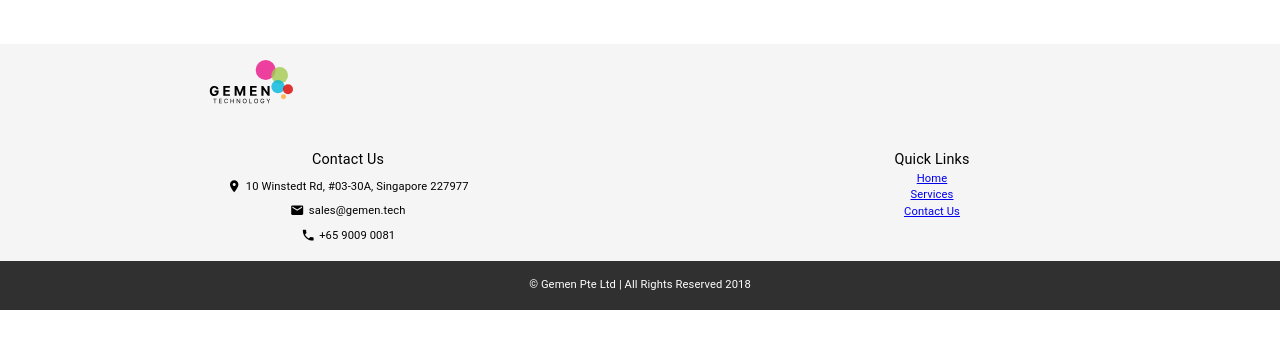
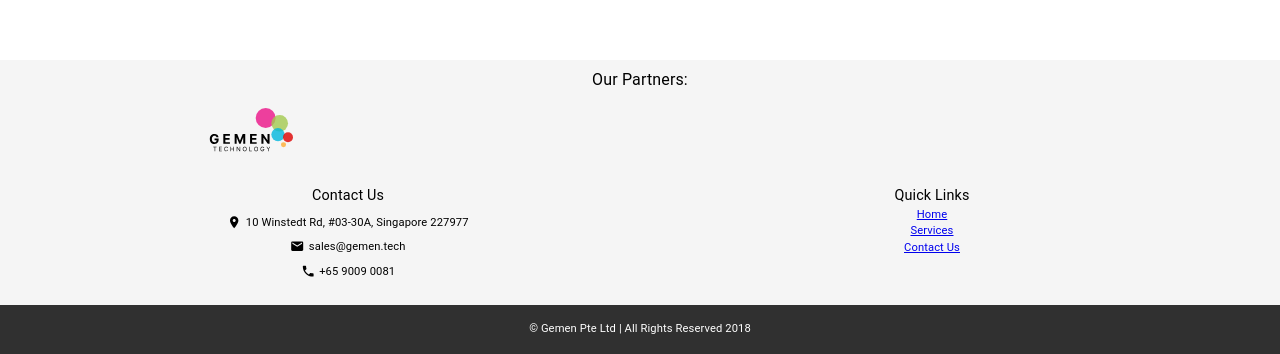
Before and after one commit to Xycone/Gemen_Website_Frontend, a React (Vite) app: page /contactUs in a window 1280 px wide. Shown: the part 740-1094 px from the top of the page. Before the commit the page ends 1050 px from the top, so only its background shows below. Built offline with nearby package versions, Linux system fonts and the light colour scheme.

Commit message:
Updated Footer and Partners section

```diff
--- a/src/components/Footer.jsx
+++ b/src/components/Footer.jsx
@@ -9,7 +9,7 @@ import Logo from '../assets/Logo.svg'
 function Footer() {
     return (
         <Box sx={{ width: '100%', backgroundColor: '#f5f5f5', marginTop: 'auto' }}>
-            <Container maxWidth="lg" style={{ paddingTop: '20px' }}>
+            <Container maxWidth="lg" sx={{ padding: 1 }} >
                 <Grid container spacing={2} sx={{ textAlign: 'center' }}>
                     <Grid item xs={12}>
                         <Grid container spacing={2} sx={{ textAlign: 'center', justifyContent: 'center', mb: 1 }}>
--- a/src/components/Partners.jsx
+++ b/src/components/Partners.jsx
@@ -1,5 +1,5 @@
 import React from 'react'
-import { Container, Grid, Box } from '@mui/material';
+import { Container, Grid, Box, Typography } from '@mui/material';
 
 // Logo
 import Logo from '../assets/Logo.svg'
@@ -7,9 +7,10 @@ import Logo from '../assets/Logo.svg'
 function Partners() {
     return (
         <Box sx={{ width: '100%', backgroundColor: '#f5f5f5', marginTop: 'auto', borderbottom: 1 }}>
-            <Container maxWidth="lg">
+            <Container maxWidth="lg" sx={{ padding: 1 }}>
+                <Typography sx={{ textAlign: 'center', mb: 2 }}>Our Partners:</Typography>
                 <Grid container spacing={2} sx={{ textAlign: 'center' }}>
-                    <Grid item xs={12} md={6} lg={4} sx={{ mb: 1 }}>
+                    <Grid item xs={12} md={6} lg={4}>
                         <img src={Logo} alt="Gemen Logo" style={{ height: '55px' }} />
                     </Grid>
                 </Grid>
```
